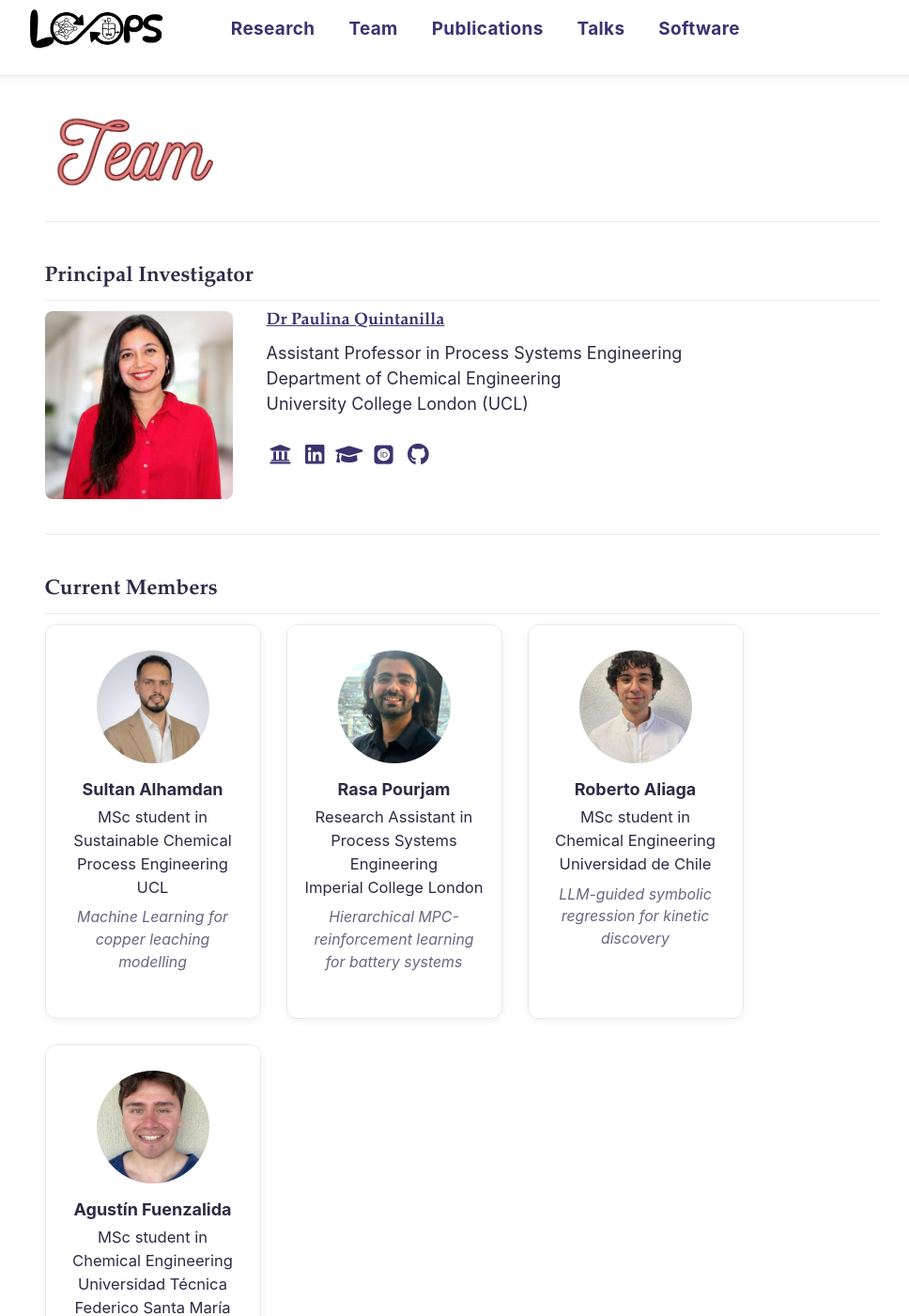
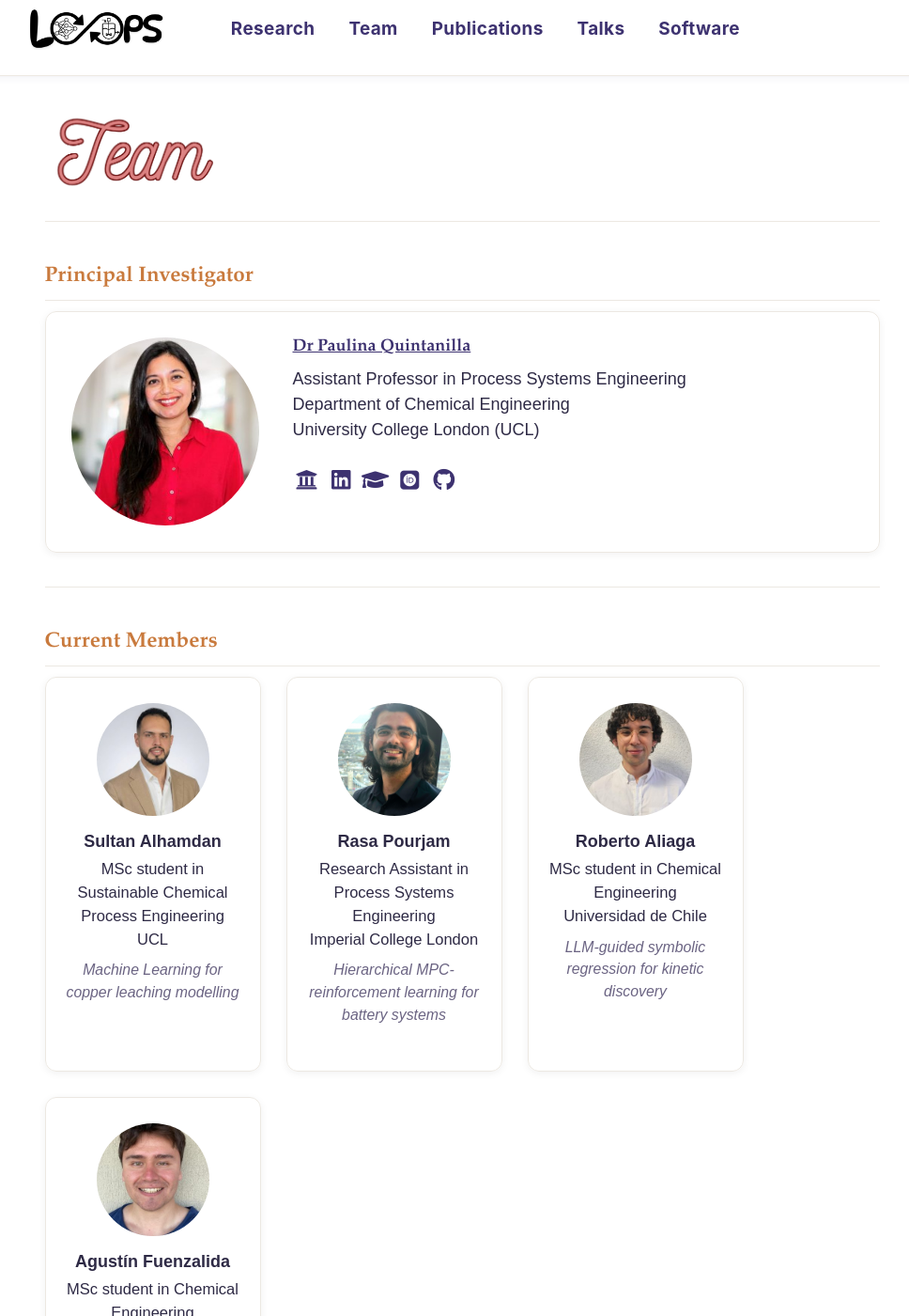
Before and after one commit to p-quintanilla/p-quintanilla.github.io, a Jekyll site: the page built from _pages/team.md, in a window 1280 px wide and 1400 px high. Shown: the whole window at 94% size, without its empty margins (148-1116 px from the left). Built offline with Jekyll 4.4.1, drawn with Linux system fonts in a browser that asks for light colours; some web fonts are replaced.

Commit message:
update logo tab, font, team

```diff
--- a/_includes/head/custom.html
+++ b/_includes/head/custom.html
@@ -2,25 +2,15 @@
 
 <!-- start custom head snippets -->
 
-<link rel="apple-touch-icon" sizes="57x57" href="{{ base_path }}/images/apple-touch-icon-57x57.png?v=M44lzPylqQ">
-<link rel="apple-touch-icon" sizes="60x60" href="{{ base_path }}/images/apple-touch-icon-60x60.png?v=M44lzPylqQ">
-<link rel="apple-touch-icon" sizes="72x72" href="{{ base_path }}/images/apple-touch-icon-72x72.png?v=M44lzPylqQ">
-<link rel="apple-touch-icon" sizes="76x76" href="{{ base_path }}/images/apple-touch-icon-76x76.png?v=M44lzPylqQ">
-<link rel="apple-touch-icon" sizes="114x114" href="{{ base_path }}/images/apple-touch-icon-114x114.png?v=M44lzPylqQ">
-<link rel="apple-touch-icon" sizes="120x120" href="{{ base_path }}/images/apple-touch-icon-120x120.png?v=M44lzPylqQ">
-<link rel="apple-touch-icon" sizes="144x144" href="{{ base_path }}/images/apple-touch-icon-144x144.png?v=M44lzPylqQ">
-<link rel="apple-touch-icon" sizes="152x152" href="{{ base_path }}/images/apple-touch-icon-152x152.png?v=M44lzPylqQ">
-<link rel="apple-touch-icon" sizes="180x180" href="{{ base_path }}/images/apple-touch-icon-180x180.png?v=M44lzPylqQ">
-<link rel="icon" type="image/png" href="{{ base_path }}/images/favicon-32x32.png?v=M44lzPylqQ" sizes="32x32">
-<link rel="icon" type="image/png" href="{{ base_path }}/images/android-chrome-192x192.png?v=M44lzPylqQ" sizes="192x192">
-<link rel="icon" type="image/png" href="{{ base_path }}/images/favicon-96x96.png?v=M44lzPylqQ" sizes="96x96">
-<link rel="icon" type="image/png" href="{{ base_path }}/images/favicon-16x16.png?v=M44lzPylqQ" sizes="16x16">
+<link rel="apple-touch-icon" href="{{ base_path }}/images/squared_arrows.png">
+<link rel="icon" type="image/png" href="{{ base_path }}/images/squared_arrows.png" sizes="32x32">
+<link rel="icon" type="image/png" href="{{ base_path }}/images/squared_arrows.png" sizes="192x192">
+<link rel="icon" type="image/png" href="{{ base_path }}/images/squared_arrows.png" sizes="96x96">
+<link rel="icon" type="image/png" href="{{ base_path }}/images/squared_arrows.png" sizes="16x16">
 <link rel="manifest" href="{{ base_path }}/images/manifest.json?v=M44lzPylqQ">
-<link rel="mask-icon" href="{{ base_path }}/images/safari-pinned-tab.svg?v=M44lzPylqQ" color="#000000">
-<link rel="shortcut icon" href="/images/favicon.ico?v=M44lzPylqQ">
-<meta name="msapplication-TileColor" content="#000000">
-<meta name="msapplication-TileImage" content="{{ base_path }}/images/mstile-144x144.png?v=M44lzPylqQ">
-<meta name="msapplication-config" content="{{ base_path }}/images/browserconfig.xml?v=M44lzPylqQ">
+<link rel="shortcut icon" href="{{ base_path }}/images/squared_arrows.png">
+<meta name="msapplication-TileColor" content="#3d3270">
+<meta name="msapplication-TileImage" content="{{ base_path }}/images/squared_arrows.png">
 <meta name="theme-color" content="#ffffff">
 <link rel="stylesheet" href="{{ base_path }}/assets/css/academicons.css"/>
 
--- a/_pages/team.md
+++ b/_pages/team.md
@@ -9,9 +9,9 @@
 
 <h2>Principal Investigator</h2>
 
-<div style="display:flex; flex-wrap:wrap; gap:2em; align-items:flex-start; margin-bottom:2em;">
-  <div style="flex:0 0 200px;">
-    <img src="/images/team/paulina.jpg" alt="Dr Paulina Quintanilla" style="width:200px; height:200px; object-fit:cover; border-radius:8px;">
+<div style="display:flex; flex-wrap:wrap; gap:2em; align-items:stretch; margin-bottom:2em; padding:1.5em; border:1px solid #ece8e2; border-radius:12px; box-shadow:0 2px 8px rgba(0,0,0,0.06);">
+  <div style="flex:0 0 200px; text-align:center;">
+    <img src="/images/team/paulina.jpg" alt="Dr Paulina Quintanilla" style="width:200px; height:200px; object-fit:cover; border-radius:50%;">
   </div>
   <div style="flex:1; min-width:260px;">
     <h3 style="margin-top:0;"><a href="/pi/">Dr Paulina Quintanilla</a></h3>
--- a/_sass/_base.scss
+++ b/_sass/_base.scss
@@ -26,6 +26,7 @@
   line-height: 1.2;
   font-family: $header-font-family;
   font-weight: bold;
+  color: $accent-color;
 }
 
 h1 {
--- a/_sass/_variables.scss
+++ b/_sass/_variables.scss
@@ -31,7 +31,7 @@
 /* elegant editorial pairing using system fonts only (no extra network requests) */
 $elegant-serif               : "Iowan Old Style", "Palatino Linotype", Palatino, Georgia, serif;
 
-$global-font-family         : $sans-serif;
+$global-font-family         : Arial, Helvetica, sans-serif;
 $header-font-family         : $elegant-serif;
 $caption-font-family        : $serif;
 
```
Also changed, not shown: images/squared_arrows.png (added), 1 other file.
